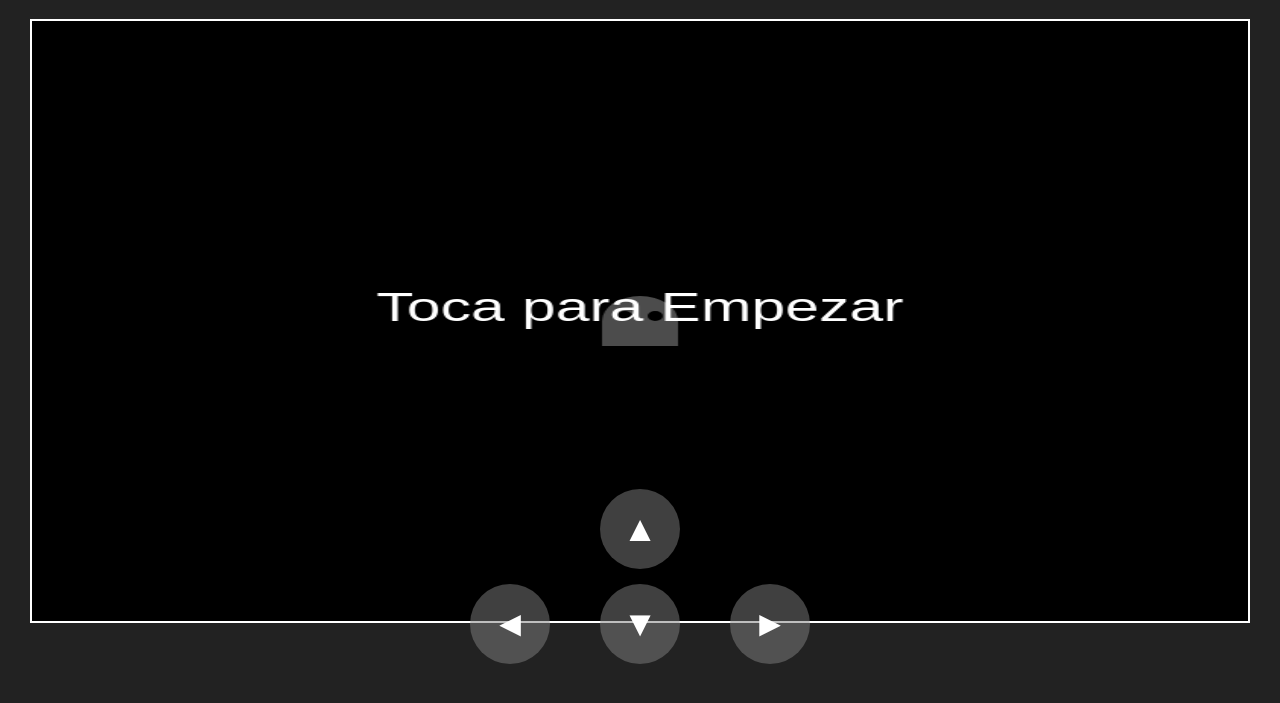
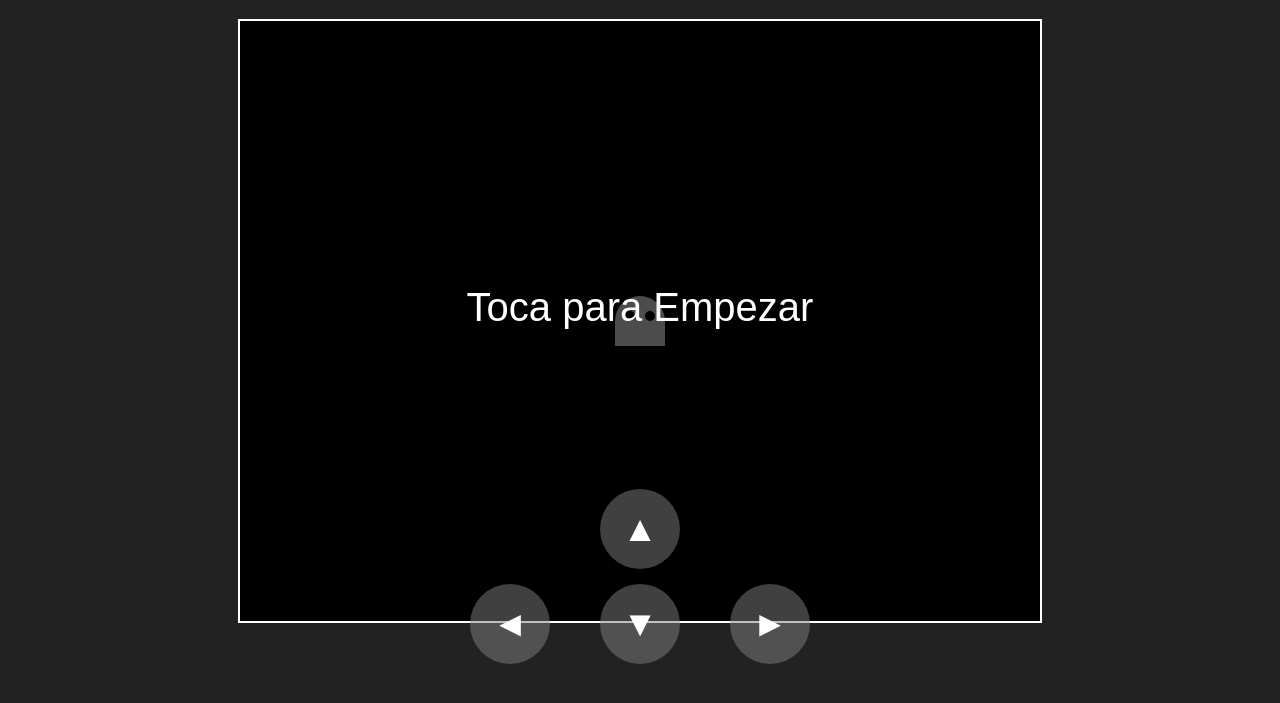
Before and after one commit to rubenoroz/mateoregla, a plain HTML site: page index.html in a window 1280 px wide. Shown: the part 81-784 px from the top of the page. Drawn offline with Linux system fonts and the light colour scheme.

Commit message:
Add files via upload

```diff
--- a/style.css
+++ b/style.css
@@ -15,9 +15,9 @@ canvas {
     background-color: #000;
     border: 2px solid white;
     /* Hacemos que el canvas sea responsive */
-    width: 95%;
-    height: auto;
-    aspect-ratio: 800 / 600; /* Mantiene la proporción 4:3 del juego */
+    width: 95%; /* Ocupa el 95% del ancho disponible */
+    max-width: 800px; /* Pero no más de 800px de ancho (tamaño original del juego) */
+    height: auto; /* Mantiene la proporción automáticamente */
     max-height: 75vh; /* Evita que sea demasiado alto en pantallas alargadas */
     position: relative;
     z-index: 1;
```
Also changed, not shown: game.js (+16 -0 lines).
